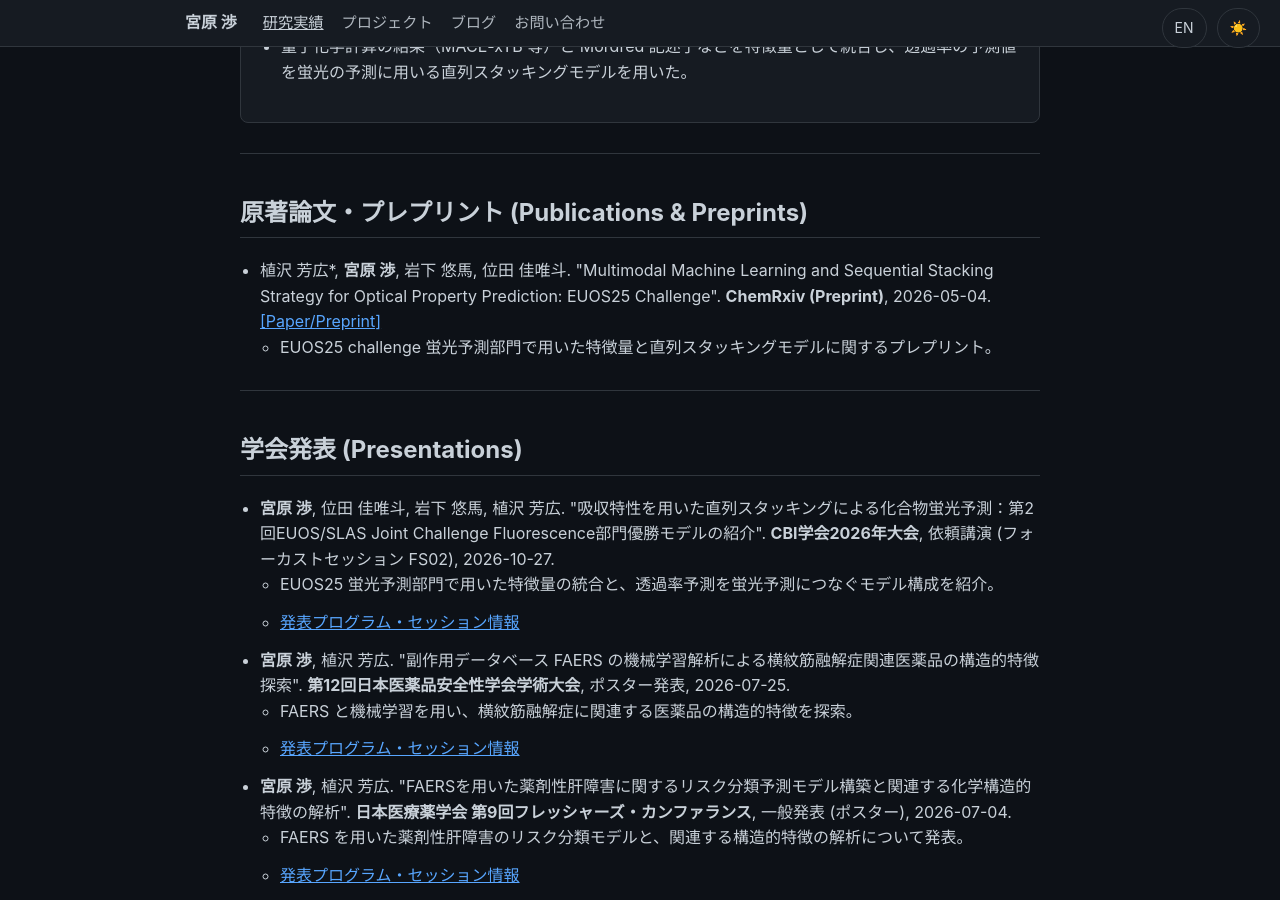
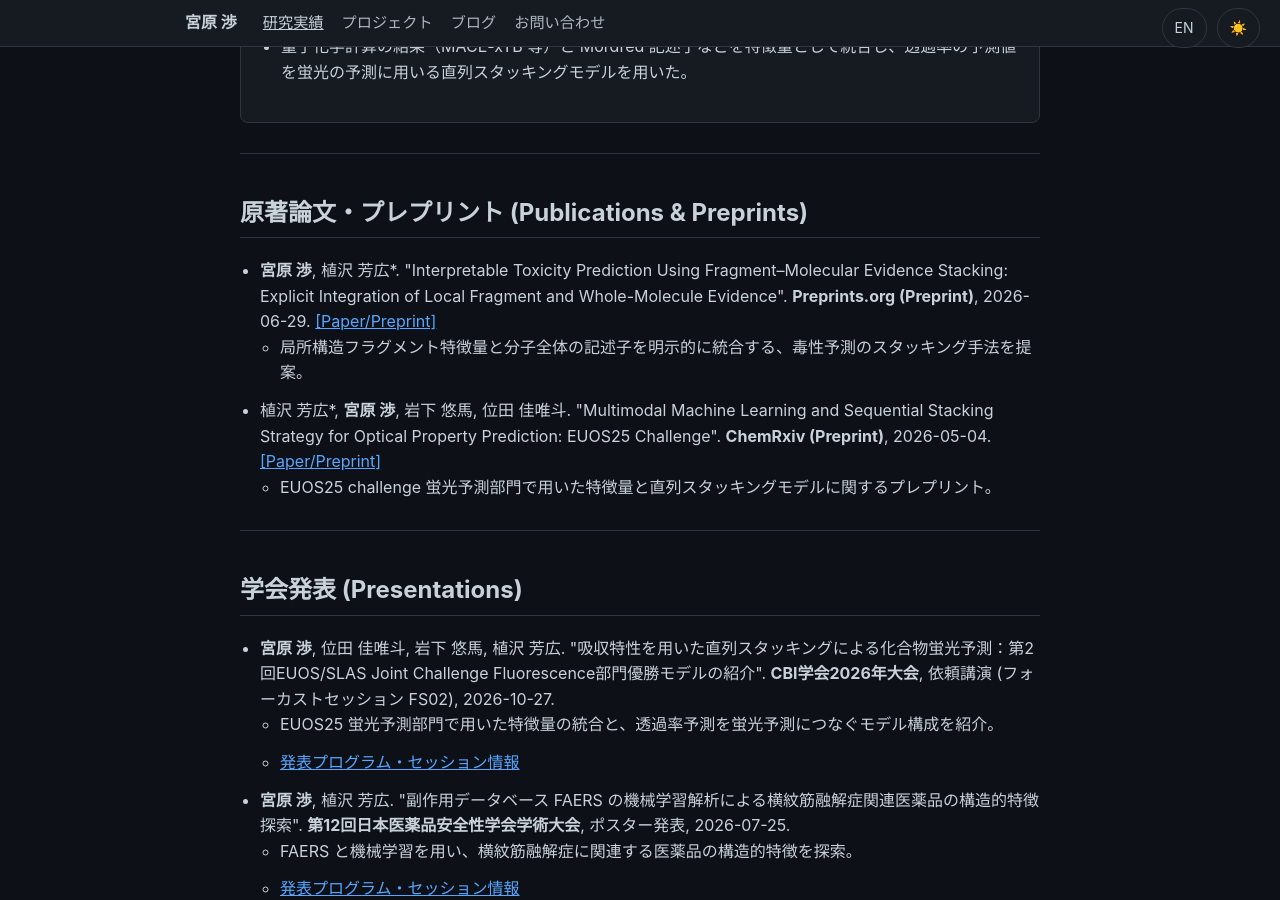
Before and after one commit to 377H-Miru/377H-Miru.github.io, a Jekyll site: the page built from achievements.html, in a window 1280 px wide and 900 px high, scrolled down 1790 px. Built offline with Jekyll 4.4.1, drawn with Linux system fonts in a browser that asks for light colours.

Commit message:
Restore preprint listings while omitting expanded FMES introduction

```diff
--- a/_data/achievements.json
+++ b/_data/achievements.json
@@ -187,6 +187,21 @@
   ],
   "publications": [
     {
+      "id": "fragment-molecular-evidence-stacking",
+      "status": "preprint",
+      "title_ja": "Interpretable Toxicity Prediction Using Fragment–Molecular Evidence Stacking: Explicit Integration of Local Fragment and Whole-Molecule Evidence",
+      "title_en": "Interpretable Toxicity Prediction Using Fragment–Molecular Evidence Stacking: Explicit Integration of Local Fragment and Whole-Molecule Evidence",
+      "authors_ja": "<b>宮原 渉</b>, 植沢 芳広*",
+      "authors_en": "<b>Wataru Miyahara</b>, Yoshihiro Uesawa*",
+      "journal_ja": "Preprints.org (Preprint)",
+      "journal_en": "Preprints.org (Preprint)",
+      "date": "2026-06-29",
+      "url": "https://www.preprints.org/manuscript/202606.2071",
+      "doi": "10.20944/preprints202606.2071.v1",
+      "description_ja": "局所構造フラグメント特徴量と分子全体の記述子を明示的に統合する、毒性予測のスタッキング手法を提案。",
+      "description_en": "Proposes a stacking method for toxicity prediction that explicitly integrates local fragment features and whole-molecule descriptors."
+    },
+    {
       "id": "euos25-chemrxiv",
       "status": "preprint",
       "title_ja": "Multimodal Machine Learning and Sequential Stacking Strategy for Optical Property Prediction: EUOS25 Challenge",
--- a/en/index.html
+++ b/en/index.html
@@ -53,6 +53,12 @@ Member of the <a href="https://u-lab.my-pharm.ac.jp/~mminfo/member/" target="_bl
         </ul>
     </li>
     <li>
+        <b>Preprint published (Preprints.org)</b> (June 2026)
+        <ul>
+            <li>A stacking method for toxicity prediction that integrates local fragment features and whole-molecule descriptors (Fragment–Molecular Evidence Stacking). | <a href="https://www.preprints.org/manuscript/202606.2071" target="_blank">[Preprint (Preprints.org)]</a></li>
+        </ul>
+    </li>
+    <li>
         <b>Student Outstanding Presentation Award (Poster Section), The 146th Annual Meeting of the Pharmaceutical Society of Japan</b> (March 2026) | <a href="https://forum.nacos.com/146nenkai/award/pharm146_student-award_27-51-pm1-04S.pdf" target="_blank">[Certificate (PDF)]</a> | <a href="https://confit.atlas.jp/guide/event/pharm146/subject/27-51-pm1-04S/detail?kind=html" target="_blank">[Program]</a>
     </li>
     <li>
--- a/index.html
+++ b/index.html
@@ -53,6 +53,12 @@ description: "明治薬科大学 薬学部の宮原 渉（Wataru Miyahara）の
         </ul>
     </li>
     <li>
+        <b>プレプリント公開 (Preprints.org)</b> （2026年6月）
+        <ul>
+            <li>局所構造フラグメント特徴量と分子全体記述子を統合する毒性予測のスタッキング手法（Fragment–Molecular Evidence Stacking）に関する論文を Preprints.org にて公開。 ｜ <a href="https://www.preprints.org/manuscript/202606.2071" target="_blank">[Preprint (Preprints.org)]</a></li>
+        </ul>
+    </li>
+    <li>
         <b>第146年会 日本薬学会 学生優秀発表賞（ポスター発表の部） 受賞</b> （2026年3月） ｜ <a href="https://forum.nacos.com/146nenkai/award/pharm146_student-award_27-51-pm1-04S.pdf" target="_blank">[賞状(PDF)]</a> ｜ <a href="https://confit.atlas.jp/guide/event/pharm146/subject/27-51-pm1-04S/detail?kind=html" target="_blank">[発表プログラム]</a>
     </li>
     <li>
```
